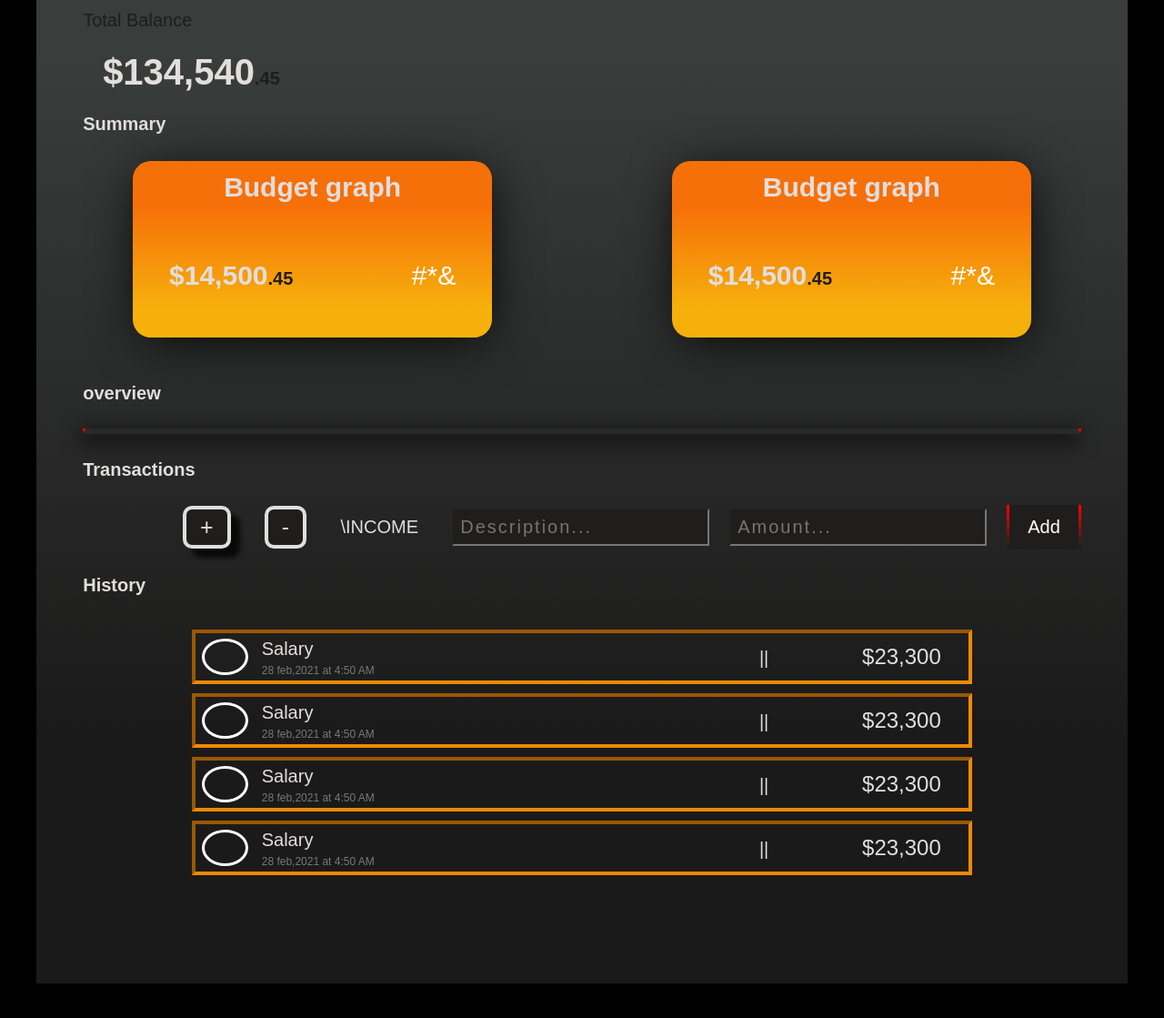
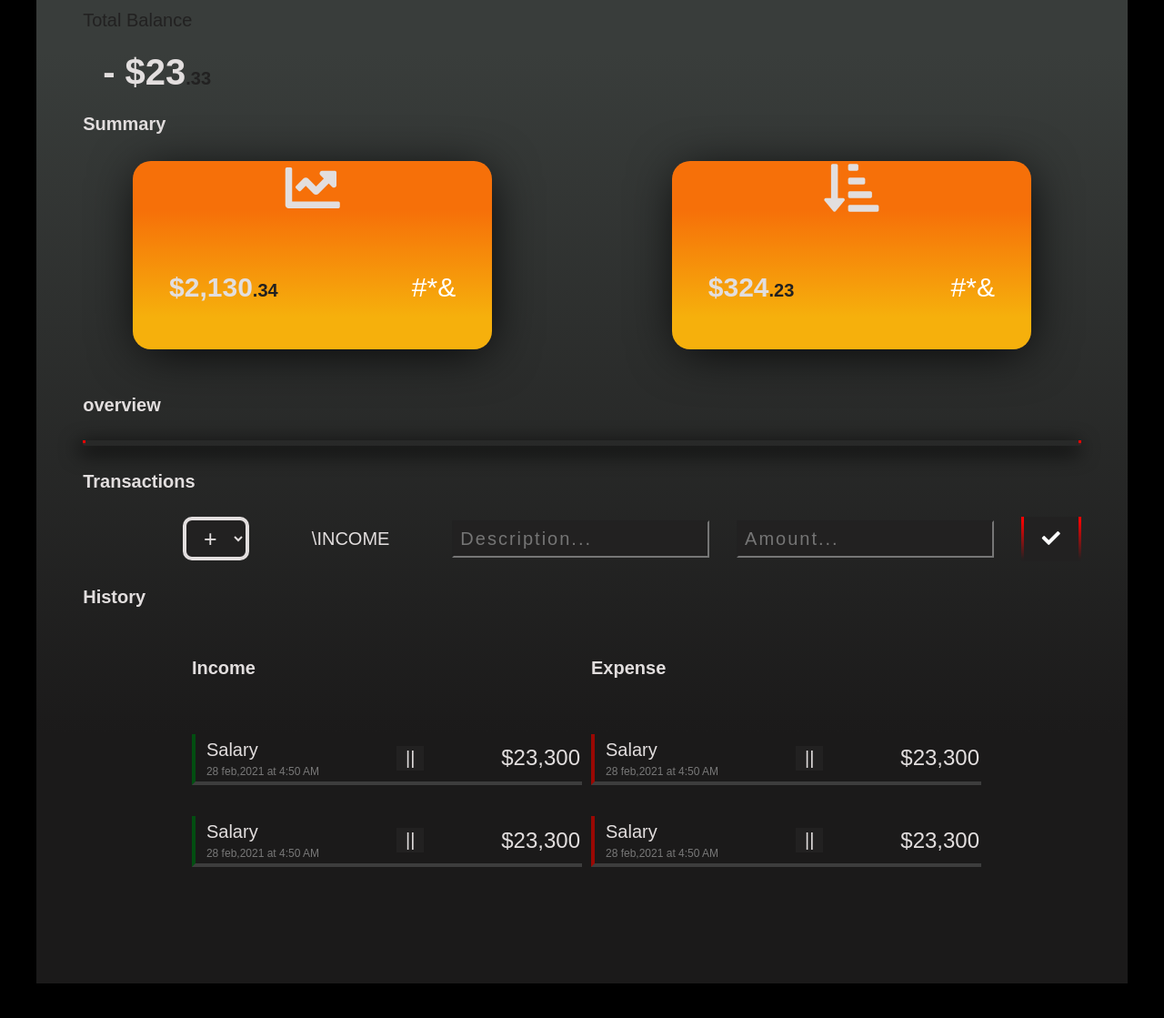
Before and after one commit to shahzain-lab/BugdetyApp-js, a website built with Parcel: page src/index.html in a window 1280 px wide. Shown: the part 269-1388 px from the top of the page at 91% size. Built offline with nearby package versions, Linux system fonts and the light colour scheme.

Commit message:
added parcel and babel

```diff
--- a/app.js
+++ b/src/controller.js
@@ -130,9 +130,9 @@ var budgetController = (function() {
 var UIController = (function() {
     var DOMstring = {
         inputType: '.add__type',
-        inputDescription: '.add__description',
-        inputValue: '.add__value',
-        inputBtn: '.add__btn',
+        inputDescription: '.input__description',
+        inputValue: '.input__value',
+        formLabel: '.transction-form',
         incomesContainer: '.income__list',
         expensesContainer: '.expenses__list',
         budgetLabel: '.budget__value',
@@ -141,7 +141,8 @@ var UIController = (function() {
         percentageLabel: '.budget__expenses--percentage',
         container: '.container',
         itemPercLabel: '.item__percentage',
-        dateLabel: '.budget__title--month'
+        dateLabel: '.item-time',
+        decimalAmount: '.decimal-amount'
     };
 
         function nodeListForEach(list, callBack) {
@@ -151,7 +152,7 @@ var UIController = (function() {
                 }
             };
 
-    var formatingNum = function(num, type) {
+    var formatingNum = function(num) {
         var numSplit, type, int, dec
 
         num = Math.abs(num);
@@ -163,9 +164,12 @@ var UIController = (function() {
         if(int.length > 3){
             int = int.substr(0, int.length - 3) + ',' + int.substr(int.length - 3, 3)
         }
-        dec = numSplit[1];
+        dec = numSplit[1]
 
-        return (type === 'exp' ? '-' : '+')+ ' ' + int + '.' + dec;
+
+        const markup = ` $${int}<span class="decimal-amount">.${dec}</span>`
+        return markup;
+
     };
 
     return{
@@ -177,23 +181,45 @@ var UIController = (function() {
         }
     },
         addListItem: function(obj, type) {
-          var html, newHtml, element;
+          let html, element;
             //create HTML string placeholder text
              if(type === 'inc'){
                  element = DOMstring.incomesContainer;
 
-                 html = ' <div class="item clearfix" id="inc-%id%"><div class="item__description">%description%</div> <div class="right clearfix"><div class="item__value">%value%</div><div class="item__delete"><button class="item__delete--btn"><i class="ion-ios-close-outline"></i></button></div></div></div>'
-             }else if(type === 'exp'){
+                 html = `
+               <li class="income-list__item" id="income-${obj.id}">
+               <div class="delete_item hidden">$</div>
+               <div class="add_item-wrp ">
+                   <div class="desc_time--history">
+                       <span class="item-desc">${obj.description}</span>
+                       <span class="item-time">28 feb,2021 at 4:50 AM</span>
+                   </div>
+                   <button class="update_trans--feild">||</button>
+               <span class="trans_item--value">+ ${formatingNum(obj.value)}</span>
+       </div>
+           </li>
+               `
+            }
+             if(type === 'exp'){
                 element = DOMstring.expensesContainer;
 
-                 html = ' <div class="item clearfix" id="exp-%id%"> <div class="item__description">%description%</div><div class="right clearfix"><div class="item__value">%value%</div><div class="item__percentage">21%</div><div class="item__delete"><button class="item__delete--btn"><i class="ion-ios-close-outline">X</i></button></div></div></div>'
-             }
-            //replace the HTML placeholder with some actual data
-            newHtml = html.replace('%id%', obj.id);
-            newHtml = newHtml.replace('%description%', obj.description);
-            newHtml = newHtml.replace('%value%', formatingNum(obj.value, type))
-            //insert that data to the DOM
-             document.querySelector(element).insertAdjacentHTML('beforeend', newHtml)
+                html = `
+                <li class="expense-list__item " id="expense-${obj.id}">
+                        <div class="delete_item hidden">$</div>
+                        <div class="add_item-wrp ">
+                            <div class="desc_time--history">
+                                <span class="item-desc">${obj.description}</span>
+                                <span class="item-time">28 feb,2021 at 4:50 AM</span>
+                            </div>
+                        <button class="update_trans--feild">||</button>
+                        <span class="trans_item--value">- ${formatingNum(obj.value)}</span>
+                </div>
+                    </li>
+                `
+            }
+
+            //insert data to the DOM
+             document.querySelector(element).insertAdjacentHTML('beforeend', html)
         },
 
         deleteListItem: function(selectorID) {
@@ -213,16 +239,16 @@ var UIController = (function() {
 
         displayBudget: function(obj) {
             var type;
-            obj.budget > 0 ? type = 'inc' : type = 'exp';
+            obj.budget >= 0 ? type = 'inc' : type = 'exp';
 
-           document.querySelector(DOMstring.budgetLabel).textContent = formatingNum(obj.budget, type);
-           document.querySelector(DOMstring.incomeLabel).textContent = formatingNum(obj.totalInc ,'inc');
-           document.querySelector(DOMstring.expenseLabel).textContent = formatingNum(obj.totalExp, 'exp');
-           if(obj.budget > 0){
-               document.querySelector(DOMstring.percentageLabel).textContent = obj.percentage + '%';
-           }else{
-            document.querySelector(DOMstring.percentageLabel).textContent = '--';
-           }
+           document.querySelector(DOMstring.budgetLabel).innerHTML = `${type === 'exp' ? '-' : '+'}${formatingNum(obj.budget)}`;
+           document.querySelector(DOMstring.incomeLabel).innerHTML = formatingNum(obj.totalInc);
+           document.querySelector(DOMstring.expenseLabel).innerHTML = formatingNum(obj.totalExp);
+        //    if(obj.budget > 0){
+        //        document.querySelector(DOMstring.percentageLabel).textContent = obj.percentage + '%';
+        //    }else{
+        //     document.querySelector(DOMstring.percentageLabel).textContent = '--';
+        //    }
         },
 
         displayPercentage: function(percentage) {
@@ -241,14 +267,15 @@ var UIController = (function() {
         },
 
         displayMonth: function() {
-            var now, month, months, year;
+            // var now, month, months, year;
 
-            now = new Date()
-            months = ['January'," February", "March", "April", "May", "June", "July", "August", "September", "Octobar", "November", "December"];
-            month = now.getMonth();
-            year = now.getFullYear();
-
-            document.querySelector(DOMstring.dateLabel).textContent = months[month] + ' ' + year;
+            // now = new Date();
+            // months = ['Jan'," Feb", "Mar", "Apr", "May", "Jun", "Jul", "Aug", "Sep", "Oct", "Nov", "Dec"];
+            // month = now.getMonth();
+            // year = now.getFullYear();
+            // const date = now.getDate();
+            // const timeZone = now.getHours() > 12 ? ' PM' : 'AM'
+            // document.querySelector(DOMstring.dateLabel).textContent = date + ' ' + months[month] + ', ' + year + ' at ' +now.getHours()+":"+now.getMinutes() + timeZone;
 
         },
 
@@ -283,15 +310,20 @@ var controller = (function(budgetctrl ,UIctrl) {
     //function 1 for event listener
     function setupEventListener() {
     var DOM = UIctrl.getDOMstring();
-    document.querySelector(DOM.inputBtn).addEventListener('click', ctrlAddItem);
-    document.addEventListener('keypress',function(e) {
-        if(e.keyCode === 13 || e.which === 13){
-            ctrlAddItem()
-        };
-    })
-    document.querySelector(DOM.container).addEventListener('click', ctrlDeleteItem);
+    console.log("function runs");
+    document.querySelector(DOM.formLabel).addEventListener('submit', e => {
+        e.preventDefault();
+        ctrlAddItem()
+    } )
+    // document.querySelector(DOM.inputBtn).addEventListener('click', ctrlAddItem);
+    // document.addEventListener('keypress',function(e) {
+    //     if(e.keyCode === 13 || e.which === 13){
+    //         ctrlAddItem()
+    //     };
+    // })
+    // document.querySelector(DOM.container).addEventListener('click', ctrlDeleteItem);
 
-    document.querySelector(DOM.inputType).addEventListener('change', UIctrl.changeInput)
+    // document.querySelector(DOM.inputType).addEventListener('change', UIctrl.changeInput)
     }
     //function 2 for calculate budget
     function updateBudget() {
@@ -315,14 +347,15 @@ var controller = (function(budgetctrl ,UIctrl) {
 
     //function 4 for getting input
     function ctrlAddItem() {
-        var input, newItem;
+        console.log('submitted');
         //1. get input data
-        input = UIctrl.getInput();
-        if(input.description !== "" && !isNaN(input.value) && input.value > 0){
+        const {type, value, description} = UIctrl.getInput();
+
+        if(description !== "" && !isNaN(value) && value > 0){
         //2. Add item to the budget controller
-        newItem = budgetctrl.addItem(input.type, input.description, input.value);
+        const newItem = budgetctrl.addItem(type, description, value);
         //3. Add the item to the UI
-        UIctrl.addListItem(newItem ,input.type);
+        UIctrl.addListItem(newItem ,type);
         //4. clear the input feild
         UIctrl.clearField();
         //5. update the budget
@@ -355,11 +388,11 @@ var controller = (function(budgetctrl ,UIctrl) {
     return{
         init: function() {
             console.log('Application has started');
-            UIctrl.displayMonth();
+            // UIctrl.displayMonth();
             UIctrl.displayBudget({
-                budget: 0,
-                totalInc: 0,
-                totalExp: 0,
+                budget: -23.33,
+                totalInc: 2130.34,
+                totalExp: 324.23,
                 percentage: 0
             })
             setupEventListener();
--- a/index.html
+++ b/src/index.html
@@ -4,6 +4,7 @@
         <meta charset="UTF-8">
         <link href="https://fonts.googleapis.com/css?family=Open+Sans:100,300,400,600" rel="stylesheet" type="text/css">
         <link type="text/css" rel="stylesheet" href="style.css">
+        <link rel="stylesheet" href="https://cdnjs.cloudflare.com/ajax/libs/font-awesome/5.15.4/css/all.min.css" integrity="sha512-1ycn6IcaQQ40/MKBW2W4Rhis/DbILU74C1vSrLJxCq57o941Ym01SwNsOMqvEBFlcgUa6xLiPY/NS5R+E6ztJQ==" crossorigin="anonymous" referrerpolicy="no-referrer" />
         <title>Budgety</title>
     </head>
     <body>
@@ -13,22 +14,22 @@
             <div class="main">
         <div class="balance">
             <p>Total Balance</p>
-            <h1>$134,540<span class="balance-decimal">.45</span></h1>
+            <h1 class="budget__value">$134,540<span class="decimal-amount">.45</span></h1>
         </div>
         <div class="summary">
             <h2>Summary</h2>
             <div class="inc-exp__cards">
                 <div class="inc-card">
-                    <h3>Budget graph</h3>
+                    <h3><i class="fas fa-chart-line fa-2x"></i></h3>
                     <div class="inc-amt">
-                        <h2>$14,500<span class="balance-decimal">.45</span></h2>
+                        <h2 class="budget__income--value">$14,500<span class="decimal-amount">.45</span></h2>
                         <p>#*&</p>
                     </div>
                 </div>
                 <div class="exp-card">
-                    <h3>Budget graph</h3>
+                    <h3><i class="fas fa-sort-amount-down-alt fa-2x"></i></h3>
                     <div class="exp-amt">
-                        <h2>$14,500<span class="balance-decimal">.45</span></h2>
+                        <h2 class="budget__expenses--value">$14,500<span class="decimal-amount">.45</span></h2>
                         <p>#*&</p>
                     </div>
                 </div>
@@ -42,64 +43,93 @@
             <div class="transaction-fields">
                 <h2>Transactions</h2>
                 <div class="fields">
-                    <button class="inc_value">+</button>
-                    <button class="dec_value">-</button>
+                    <select class="add__type">
+                        <option class="add__inc-value" value="inc" selected>+</option>
+                        <option class="add__exp-value" value="exp">-</option>
+                    </select>
                     <span class="inc_check">\income</span>
                     <form  class="transction-form">
-                        <input type="text" placeholder="Description...">
-                        <input type="text" placeholder="Amount...">
-                        <button class="submit_btn">Add</button>
+                        <input type="text" class="input__description" placeholder="Description...">
+                        <input type="number" class="input__value" placeholder="Amount...">
+                        <button class="submit_btn"><i class="fa fa-check" aria-hidden="true"></i></button>
                     </form>
                 </div>
             </div>
             <div class="transction_history">
                 <h2>History</h2>
                 <ul class="history_list">
-                    <li class="hist-list__item">
-                        <span class="amount_sign"></span>
+                        <!-- <h3 class="fullDate">29 june, 2021</h3> -->
+                    <div class="income__list">
+                        <h2>Income</h2>
+                        <li class="income-list__item" id="income-0">
+                            <div class="delete_item hidden">$</div>
+                            <div class="add_item-wrp ">
+
+
                                 <div class="desc_time--history">
-                            <span class="hist-desc">Salary</span>
-                            <span class="hist-time">28 feb,2021 at 4:50 AM</span>
+                                    <span class="item-desc">Salary</span>
+                                    <span class="item-time">28 feb,2021 at 4:50 AM</span>
                                 </div>
-                        <div class="item_value--box">
-                        <span class="update_trans--feild">||</span>
-                        <span class="trans_hist--value">$23,300</span>
+
+
+                                <button class="update_trans--feild">||</button>
+                            <span class="trans_item--value">$23,300</span>
+
                     </div>
                         </li>
-                    <li class="hist-list__item">
-                        <span class="amount_sign"></span>
+                        <li class="income-list__item" id="income-1">
+                            <div class="delete_item hidden">$</div>
+                            <div class="add_item-wrp ">
+
+
                                 <div class="desc_time--history">
-                            <span class="hist-desc">Salary</span>
-                            <span class="hist-time">28 feb,2021 at 4:50 AM</span>
+                                    <span class="item-desc">Salary</span>
+                                    <span class="item-time">28 feb,2021 at 4:50 AM</span>
                                 </div>
-                        <div class="item_value--box">
-                        <span class="update_trans--feild">||</span>
-                        <span class="trans_hist--value">$23,300</span>
+
+
+                                <button class="update_trans--feild">||</button>
+                            <span class="trans_item--value">$23,300</span>
+
                     </div>
                         </li>
-                    <li class="hist-list__item">
-                        <span class="amount_sign"></span>
+                    </div>
+                    <div class="expenses__list">
+                        <h2>Expense</h2>
+
+                    <li class="expense-list__item " id="expense-0">
+                        <div class="delete_item hidden">$</div>
+                        <div class="add_item-wrp ">
+
+
                             <div class="desc_time--history">
-                            <span class="hist-desc">Salary</span>
-                            <span class="hist-time">28 feb,2021 at 4:50 AM</span>
+                                <span class="item-desc">Salary</span>
+                                <span class="item-time">28 feb,2021 at 4:50 AM</span>
                             </div>
-                        <div class="item_value--box">
-                        <span class="update_trans--feild">||</span>
-                        <span class="trans_hist--value">$23,300</span>
+
+
+                        <button class="update_trans--feild">||</button>
+                        <span class="trans_item--value">$23,300</span>
+
                 </div>
                     </li>
+                    <li class="expense-list__item " id="expense-1">
+                        <div class="delete_item hidden">$</div>
+                        <div class="add_item-wrp ">
 
-                    <li class="hist-list__item">
-                        <span class="amount_sign"></span>
+
                             <div class="desc_time--history">
-                            <span class="hist-desc">Salary</span>
-                            <span class="hist-time">28 feb,2021 at 4:50 AM</span>
+                                <span class="item-desc">Salary</span>
+                                <span class="item-time">28 feb,2021 at 4:50 AM</span>
                             </div>
-                        <div class="item_value--box">
-                        <span class="update_trans--feild">||</span>
-                        <span class="trans_hist--value">$23,300</span>
+
+
+                        <button class="update_trans--feild">||</button>
+                        <span class="trans_item--value">$23,300</span>
+
                 </div>
                     </li>
+                   </div>
             </ul>
         </div>
     </div>
@@ -215,6 +245,6 @@
 
         </div>
         -->
-        <!-- <script src="app.js"></script> -->
+        <script src="controller.js"></script>
     </body>
 </html>
--- a/style.css
+++ b/src/style.css
@@ -15,7 +15,7 @@
     --color-primary-opacity: #5ec5763a;
     --color-secondary-opacity: #ffcd0331;
     --color-tertiary-opacity: #ff58602d;
-    --color-paragraph: #201d1d;
+    --color-paragraph: #222121;
     --color-heading: #e2dede;
     --gradient-primary: linear-gradient(to top left, #39b385, #9be15d);
     --gradient-secondary: linear-gradient(to top left, #ffb003, #ffcb03);
@@ -146,7 +146,7 @@
       color: var(--color-heading);
   }
 
-  .balance-decimal{
+  .decimal-amount{
       font-size: 2rem;
       color: var(--color-paragraph);
   }
@@ -242,34 +242,18 @@ linear-gradient(
     margin-left: 10%;
 }
 
-.inc_value, .dec_value{
+.add__type{
     font-size: 2.5rem;
     padding: .5rem 1.5rem;
     cursor: pointer;
     border-radius: 1rem;
     background-color: var(--color-paragraph);
     transition: .7s all;
-}
-
-.inc_value, .dec_value:hover{
-    box-shadow: 10px 10px 5px 0px rgba(0,0,0,0.75);
-    -webkit-box-shadow: 10px 10px 5px 0px rgba(0,0,0,0.75);
-    -moz-box-shadow: 10px 10px 5px 0px rgba(0,0,0,0.75);
-}
-
-.inc_value, .dec_value{
+    outline: none;
     border: 4px solid var(--color-heading);
     color: var(--color-heading);
 }
 
-
-.inc_value--click{
-    background-color: green;
-}
-
-.dec_value--click{
-    background-color: red;
-}
 
 .inc_check{
     font-size: 2rem;
@@ -322,21 +306,59 @@ linear-gradient(
     margin: 0 10%;
 }
 
+.history_list{
+  /* width: 100%; */
+  display: flex;
+  justify-content: space-between;
+  align-items: center;
+  list-style: none;
+}
+/*
+.fullDate{
 
-.hist-list__item{
-    display: flex;
-    align-items: center;
+  color: var(--color-heading);
+  font-size:2rem;
+
+} */
+
+.expenses__list, .income__list{
+  padding-left: 1rem;
+  width: 100%;
+}
+
+.income-list__item{
+  border-left: 4px inset #06a225;
+}
+
+.expense-list__item{
+  border-left: 4px inset #ee0d05;
+}
+
+.income-list__item, .expense-list__item{
     height: 20%;
     padding: 2px;
+    width: 100%;
+    margin: 8% 0;
     color: var(--color-heading);
-    border: 4px inset #ee8905;
+    border-bottom: 4px inset #3d3d3d;
     transition: .2s all;
-    margin: 1rem;
+    /* margin: 1rem; */
+}
+
+.add_item-wrp{
+  display: flex;
+  justify-content: space-between;
+  align-items: center;
+  height: 100%;
+}
+
+.desc-time__wrapper{
+  width: 100%;
 }
 
 .amount_sign{
-  width: 6%;
-  height: 4rem;
+  width: 50%;
+  height: 5rem;
   border: 3px solid white;
   margin: 0px 5px;
   border-radius: 50%;
@@ -348,25 +370,47 @@ linear-gradient(
   line-height: 1.5;
 }
 
-.hist-desc{
+.item-desc{
   font-size: 2rem;
 }
 
-.hist-time{
+.item-time{
   font-size: 1.2rem;
   color: #787878;
 }
 
 .item_value--box{
-  margin-left: 50%;
+  float: right;
+  display: flex;
 }
 
 .update_trans--feild{
+  background-color: var(--color-paragraph);
+  color: var(--color-heading);
+  padding: 2px 10px;
+  cursor: pointer;
+  border: none;
   font-size: 2rem;
 }
 
 
-.trans_hist--value{
-  margin-left: 10rem;
+.trans_item--value{
+  /* margin-left: 10rem; */
   font-size: 2.4rem;
 }
+
+.delete_item{
+  transition: .2s all;
+ position: relative;
+ width: 100%;display: flex;
+ justify-content: center;
+ align-items: center;
+height: 4.5rem;
+ background-color: #787878;
+ color: var(--color-heading);
+ font-size: 2rem;
+}
+
+.hidden{
+  display: none;
+}
```
Also changed, not shown: package.json (added, +28 -0 lines), back.png (deleted), 2 other files. Lines whose indentation alone changed are shown as unchanged.
